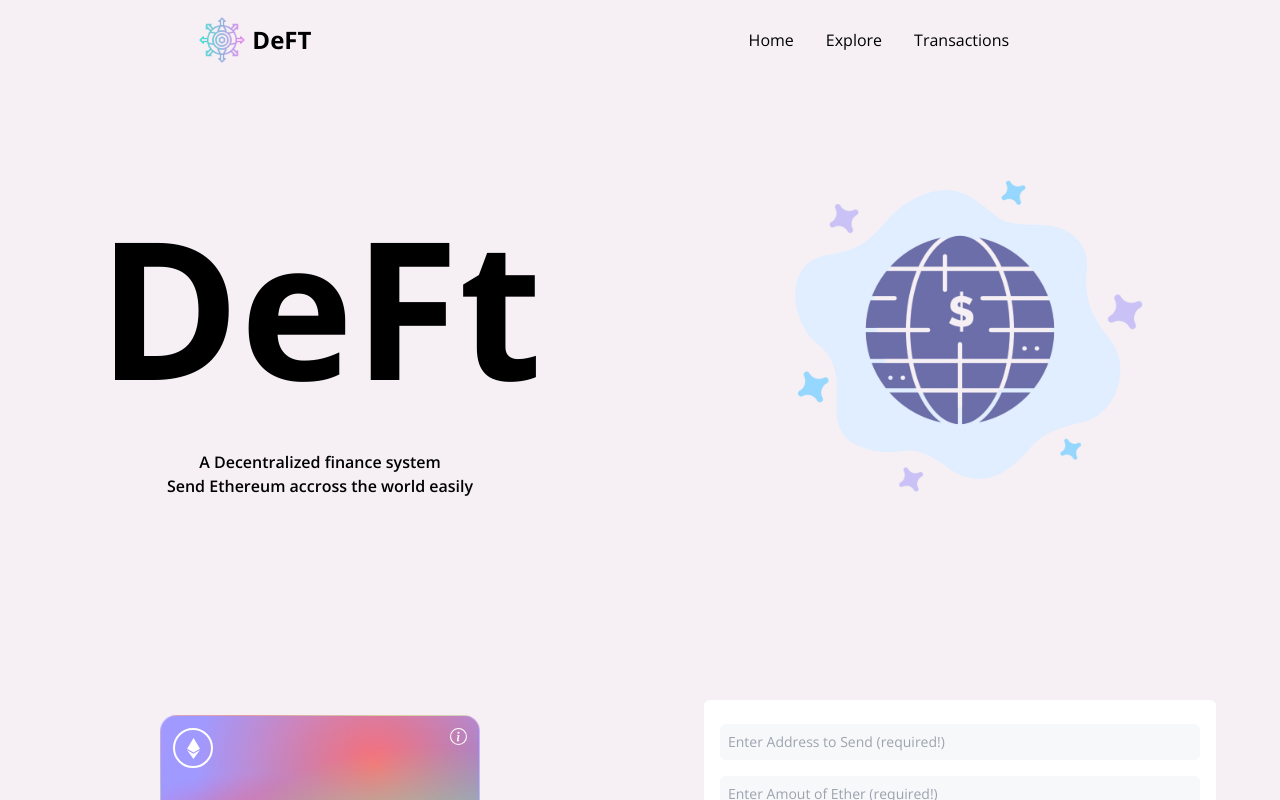
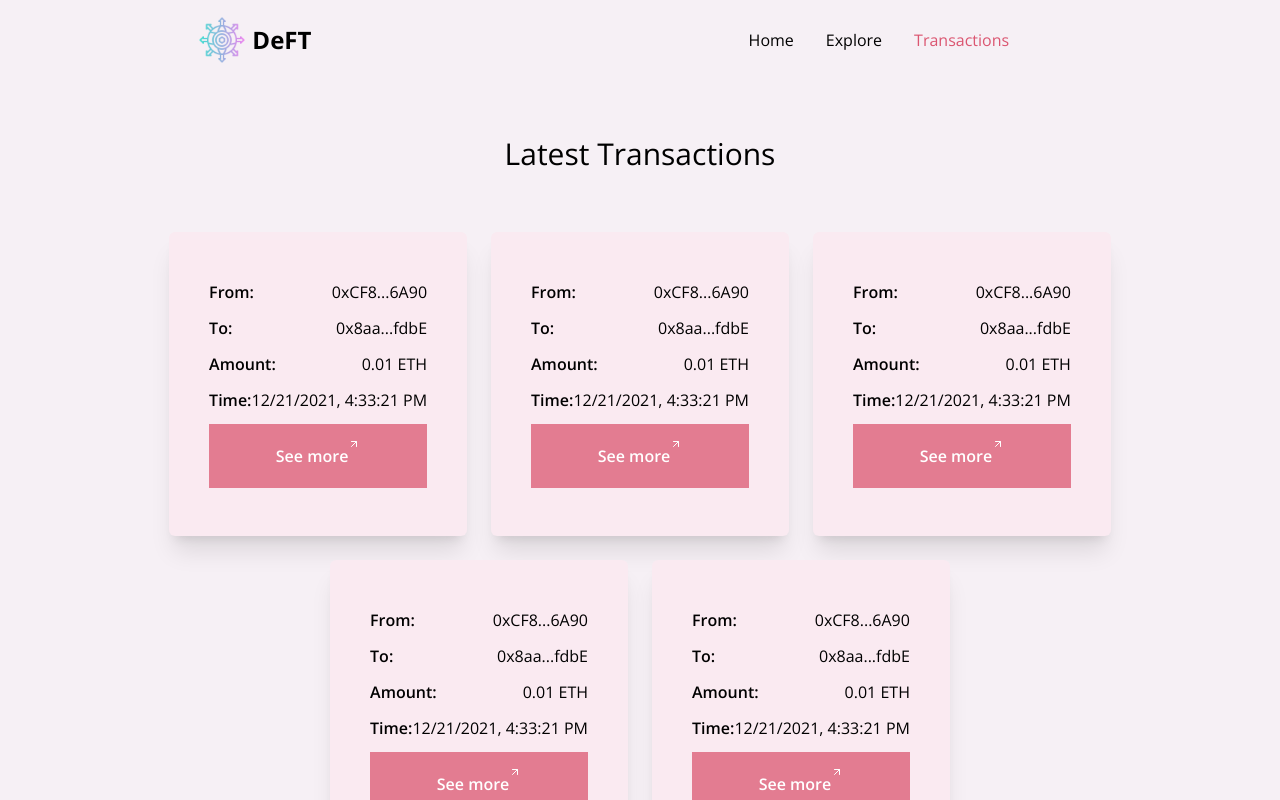
Before and after one commit to subhradwip01/DeFT-Blockchain-app, a React (Vite) app in the folder client/: page /transactions in a window 1280 px wide. Shown: the top 800 px of the page. Built offline with nearby package versions, Linux system fonts and the light colour scheme.

Commit message:
Routing and pages added
Signed-off-by: subhradwip01 <subhradwip01@gmail.com>

```diff
--- a/client/src/App.jsx
+++ b/client/src/App.jsx
@@ -1,20 +1,24 @@
-import React from 'react'
-import { Navbar,Payment,Footer,Services,Transactions, HeroSlider } from './components'
-
+import React from "react";
+import {
+  Navbar,
+  Footer,
+  Transactions,
+} from "./components";
+import { Routes, Route } from "react-router-dom";
+import Home from "./pages/Home";
 const App = () => {
   return (
-    <div className='min-hscreen'>
-      <div className='bg-[#F6F0F5]'>
-        <Navbar/>
-        <HeroSlider/>
-        <Payment/>
+    <div className="min-hscreen">
+      <div className="bg-[#F6F0F5]">
+        <Navbar />
+        <Routes>
+        <Route path="/" element={<Home />}/>
+        <Route path="transactions" element={<Transactions/>}/>
+        </Routes>
+        <Footer />
       </div>
-      <Services/>
-      <Transactions/>
-      <Footer/>
+    </div>
+  );
+};
 
-    </div>
-  )
-}
-
-export default App
+export default App;
--- a/client/src/components/Navbar.jsx
+++ b/client/src/components/Navbar.jsx
@@ -1,61 +1,79 @@
-import React, { useState } from 'react'
-import logo from "../images/logo.png"
-import {AiOutlineClose} from "react-icons/ai"
-import {HiMenuAlt4} from "react-icons/hi"
+import React, { useState } from "react";
+import logo from "../images/logo.png";
+import { AiOutlineClose } from "react-icons/ai";
+import { HiMenuAlt4 } from "react-icons/hi";
+import { NavLink } from "react-router-dom";
 
-const NavItem=({title, classProps})=>{
+const NavItem = ({ title, path, classProps }) => {
   return (
-  <li className={`mx-4 cursor-pointer ${classProps}`}>
-    {title}
+    <li className={`mx-4 cursor-pointer ${classProps} hover:hover:text-[#DB5671]`}>
+      <NavLink to={path} className={(navData) => (navData.isActive ? 'text-[#DB5671]' : '')}>{title}</NavLink>
     </li>
-  )
-}
+  );
+};
 
 const Navbar = () => {
-  const [toggleMenu,setTogglesMenu]=useState(false)
-  const menu=[{
-    name:"Home",
-    path:"/",
+  const [toggleMenu, setTogglesMenu] = useState(false);
+  const menu = [
+    {
+      name: "Home",
+      path: "/",
     },
     {
-  name:"Explore",
-  path:"link.."
-},{
-  name:"Transactions",
-  path:"/transaction"
-}]
+      name: "Explore",
+      path: "link",
+    },
+    {
+      name: "Transactions",
+      path: "transactions",
+    },
+  ];
   return (
     <nav className="w-full flex justify-between items-center p-4">
       <div className="md:flex-[0.5] flex-initial justify-center items-center">
-      <div className='flex items-center justify-center'>
-      <img src={logo} alt="logo" className='w-12 cursor-pointer'/>
-      <p className='text-black text-2xl font-bold pl-1.5'>DeFT</p>
+        <div className="flex items-center justify-center">
+          <img src={logo} alt="logo" className="w-12 cursor-pointer" />
+          <p className="text-black text-2xl font-bold pl-1.5">DeFT</p>
         </div>
       </div>
       <ul className="text-black hover:text-base md:flex hidden list-none flex-row justify-between items-center flex-initial">
-        {menu.map((item,i)=>(
-          <NavItem key={item+i} title={item.name}></NavItem>
+        {menu.map((item, i) => (
+          <NavItem key={item + i} path={item.path} title={item.name}></NavItem>
         ))}
       </ul>
-        <div className='flex relative'>
-          {!toggleMenu
-          ? <HiMenuAlt4 fontSize={28} className="text-black md:hidden cursor-pointer" onClick={()=>setTogglesMenu(!toggleMenu)}/>
-         : null}
-         {toggleMenu &&
-         <ul className='z-10 fixed top-0 -right-2 p-3 w-[70w] h-screen shadow-2xl md:hidden list-none
-         flex flex-col justify-start items-end rounded-md blue-glassmorphism text-black animate-slide-in'>
-           <li><AiOutlineClose fontSize={28} className="text-black md:hidden cursor-pointer" onClick={()=>setTogglesMenu(!toggleMenu)}/></li>
-           {menu.map((item,i)=>(
-          <NavItem key={item+i} title={item.name} classProps="my-2 text-lg text-black"></NavItem>
+      <div className="flex relative">
+        {!toggleMenu ? (
+          <HiMenuAlt4
+            fontSize={28}
+            className="text-black md:hidden cursor-pointer"
+            onClick={() => setTogglesMenu(!toggleMenu)}
+          />
+        ) : null}
+        {toggleMenu && (
+          <ul
+            className="z-10 fixed top-0 -right-2 p-3 w-[70w] h-screen shadow-2xl md:hidden list-none
+         flex flex-col justify-start items-end rounded-md blue-glassmorphism text-black animate-slide-in"
+          >
+            <li>
+              <AiOutlineClose
+                fontSize={28}
+                className="text-black md:hidden cursor-pointer"
+                onClick={() => setTogglesMenu(!toggleMenu)}
+              />
+            </li>
+            {menu.map((item, i) => (
+              <NavItem
+                key={item + i}
+                title={item.name}
+                path={item.path}
+                classProps="my-2 text-lg text-black"
+              ></NavItem>
             ))}
-           </ul>}
+          </ul>
+        )}
+      </div>
+    </nav>
+  );
+};
 
-        </div>
-
-
-
-    </nav>
-  )
-}
-
-export default Navbar
+export default Navbar;
--- a/client/src/components/Transactions.jsx
+++ b/client/src/components/Transactions.jsx
@@ -44,7 +44,7 @@ const TransactionCard = ({ addressFrom, addressTo, amount, timestamp }) => {
   );
 };
 
-const Transactions = () => {
+const Transactions = ({simplified}) => {
   const [currentAccount, setCurrentAcconut] = useState(true);
   return (
     <>
--- a/client/src/main.jsx
+++ b/client/src/main.jsx
@@ -2,10 +2,14 @@ import React from 'react'
 import ReactDOM from 'react-dom'
 import './index.css'
 import App from './App'
+import {BrowserRouter as Router} from "react-router-dom"
 
 ReactDOM.render(
+
   <React.StrictMode>
+    <Router>
     <App />
+    </Router>
   </React.StrictMode>,
   document.getElementById('root')
 )
--- /dev/null
+++ b/client/src/pages/Home.jsx
@@ -0,0 +1,15 @@
+import React from 'react'
+import { HeroSlider, Payment, Services, Transactions } from '../components/index'
+
+const Home = () => {
+  return (
+    <div>
+        <HeroSlider/>
+        <Payment/>
+        <Services/>
+        <Transactions smplified="true"/>
+    </div>
+  )
+}
+
+export default Home
```
Lines whose indentation alone changed are shown as unchanged.
